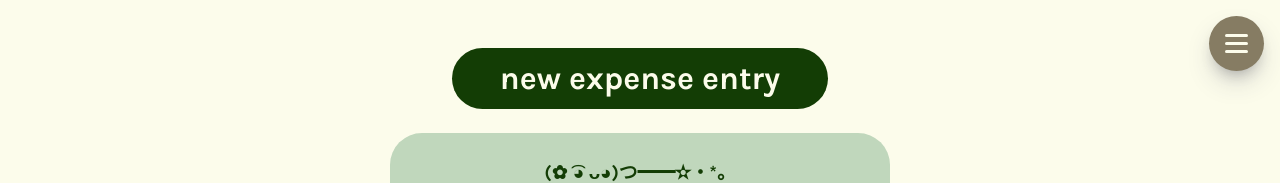
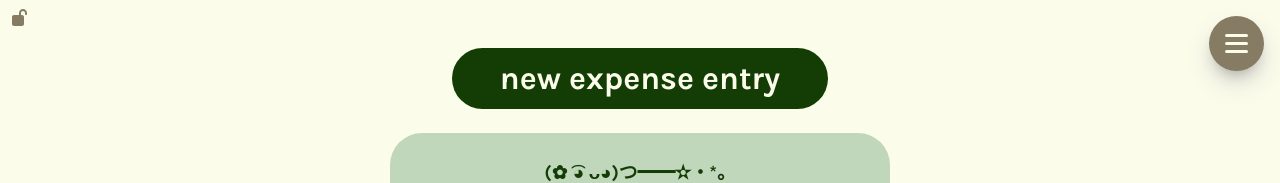
Before and after one commit to eden0606/pretty-budget, a Next.js app: page /form in a window 1280 px wide. Shown: the top 183 px of the page. Built offline with nearby package versions, Linux system fonts and the light colour scheme; no server answers.

Commit message:
adding visual auth status

```diff
--- a/src/app/layout.tsx
+++ b/src/app/layout.tsx
@@ -4,16 +4,7 @@
 import Nav from '@/components/Nav';
 import { Suspense } from 'react';
 import { cookies } from 'next/headers';
-
-// const geistSans = Geist({
-//   variable: '--font-geist-sans',
-//   subsets: ['latin']
-// });
-
-// const geistMono = Geist_Mono({
-//   variable: '--font-geist-mono',
-//   subsets: ['latin']
-// });
+import AuthenticatedStatus from '@/components/AuthenticatedStatus';
 
 const karla = Karla({
   variable: '--karla',
@@ -38,6 +29,7 @@
   return (
     <html lang="en">
       <body id="theme" data-theme={theme} className={`${karla.variable}`}>
+        <AuthenticatedStatus />
         <Suspense>
           <Nav />
         </Suspense>
--- /dev/null
+++ b/src/components/AuthenticatedStatus/AuthenticatedStatus.module.scss
@@ -0,0 +1,12 @@
+.status {
+  position: absolute;
+  top: 0;
+  left: 0;
+  padding: 0.5rem;
+
+  svg {
+    height: 1.25rem;
+    width: 1.25rem;
+    fill: var(--secondary);
+  }
+}
--- /dev/null
+++ b/src/components/AuthenticatedStatus/AuthenticatedStatus.tsx
@@ -0,0 +1,17 @@
+'use client';
+
+import { isAuthenticated } from '@/lib/helpers';
+import styles from './AuthenticatedStatus.module.scss';
+import { useSearchParams } from 'next/navigation';
+import OpenLock from '../svgs/OpenLock';
+import Lock from '../svgs/Lock';
+
+const AuthenticatedStatus = () => {
+  // TODO: if need search params often, extract this into a reusable hook
+  const searchParams = useSearchParams();
+  const key = searchParams.get('key');
+
+  return <div className={styles.status}>{isAuthenticated(key) ? <Lock /> : <OpenLock />}</div>;
+};
+
+export default AuthenticatedStatus;
--- /dev/null
+++ b/src/components/AuthenticatedStatus/index.ts
@@ -0,0 +1 @@
+export { default } from './AuthenticatedStatus';
--- /dev/null
+++ b/src/components/svgs/Lock.tsx
@@ -0,0 +1,11 @@
+import { SVGAttributes } from 'react';
+
+const Lock: React.FC<SVGAttributes<SVGSVGElement>> = (props) => {
+  return (
+    <svg xmlns="http://www.w3.org/2000/svg" viewBox="0 0 640 640" {...props}>
+      <path d="M256 160L256 224L384 224L384 160C384 124.7 355.3 96 320 96C284.7 96 256 124.7 256 160zM192 224L192 160C192 89.3 249.3 32 320 32C390.7 32 448 89.3 448 160L448 224C483.3 224 512 252.7 512 288L512 512C512 547.3 483.3 576 448 576L192 576C156.7 576 128 547.3 128 512L128 288C128 252.7 156.7 224 192 224z" />
+    </svg>
+  );
+};
+
+export default Lock;
--- /dev/null
+++ b/src/components/svgs/OpenLock.tsx
@@ -0,0 +1,11 @@
+import { SVGAttributes } from 'react';
+
+const OpenLock: React.FC<SVGAttributes<SVGSVGElement>> = (props) => {
+  return (
+    <svg xmlns="http://www.w3.org/2000/svg" viewBox="0 0 640 640" {...props}>
+      <path d="M416 160C416 124.7 444.7 96 480 96C515.3 96 544 124.7 544 160L544 192C544 209.7 558.3 224 576 224C593.7 224 608 209.7 608 192L608 160C608 89.3 550.7 32 480 32C409.3 32 352 89.3 352 160L352 224L192 224C156.7 224 128 252.7 128 288L128 512C128 547.3 156.7 576 192 576L448 576C483.3 576 512 547.3 512 512L512 288C512 252.7 483.3 224 448 224L416 224L416 160z" />
+    </svg>
+  );
+};
+
+export default OpenLock;
--- a/src/lib/helpers.ts
+++ b/src/lib/helpers.ts
@@ -24,7 +24,9 @@
   return matchedKey ? collection[matchedKey] : null;
 };
 
-export const isAuthenticated = (key: string) => {
+export const isAuthenticated = (key: string | null | undefined) => {
+  if (!key) return false;
+
   if (key === process.env.AUTH_KEY) {
     return true;
   }
```
